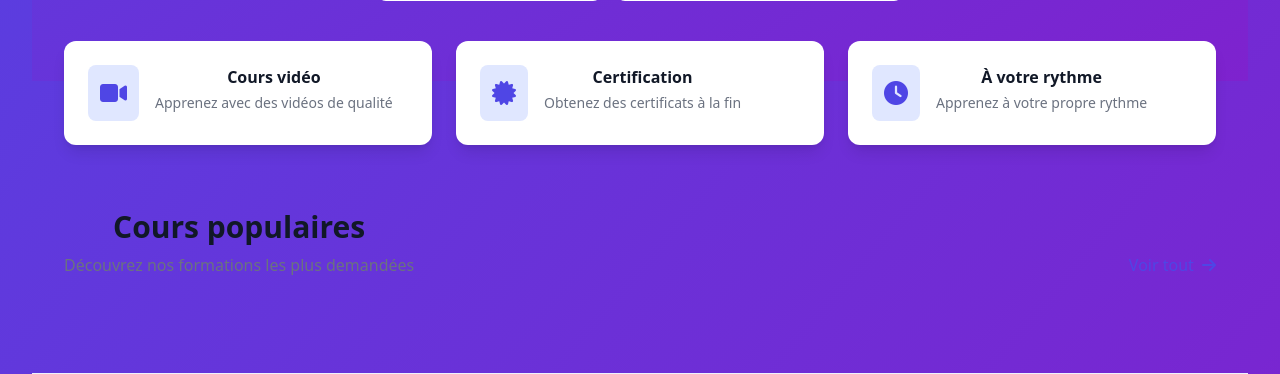
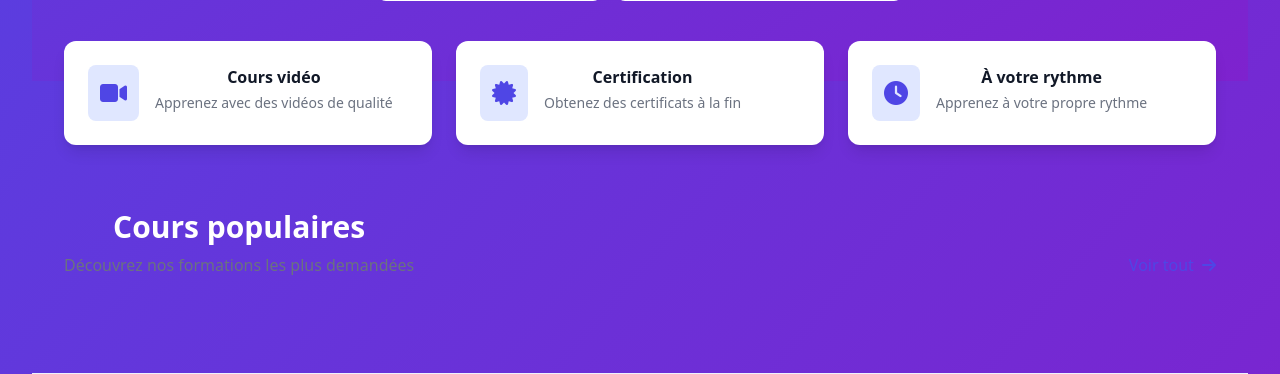
Before and after one commit to mansourjemli/Smart-sAcademy, a Flask app: page / in a window 1280 px wide. Shown: the part 855-1229 px from the top of the page. Run offline with Flask 3, Linux system fonts and the light colour scheme; data that the repository does not hold is empty; some libraries are stand-ins or nearby versions.

Commit message:
Update index.html

```diff
--- a/templates/index.html
+++ b/templates/index.html
@@ -37,7 +37,7 @@
 
 <div class="max-w-7xl mx-auto px-4 sm:px-6 lg:px-8 py-16">
     <div class="flex justify-between items-end mb-8">
-        <div><h2 class="text-3xl font-bold text-gray-900">Cours populaires</h2><p class="text-gray-500 mt-2">Découvrez nos formations les plus demandées</p></div>
+        <div><h2 class="text-3xl font-bold text-white-900">Cours populaires</h2><p class="text-gray-500 mt-2">Découvrez nos formations les plus demandées</p></div>
         <a href="{{ url_for('courses') }}" class="text-indigo-600 font-medium hover:text-indigo-700">Voir tout <i class="fas fa-arrow-right ml-1"></i></a>
     </div>
     <div class="grid grid-cols-1 md:grid-cols-2 lg:grid-cols-3 gap-6">
```
